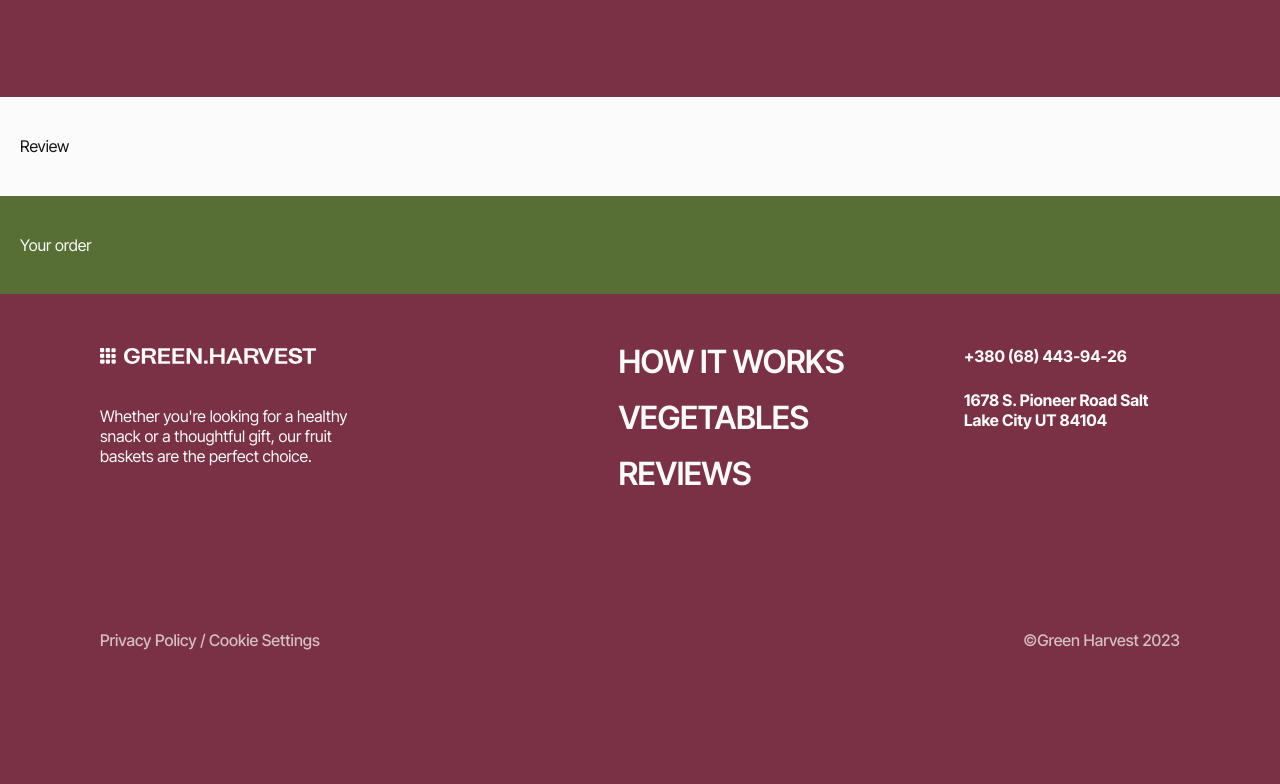
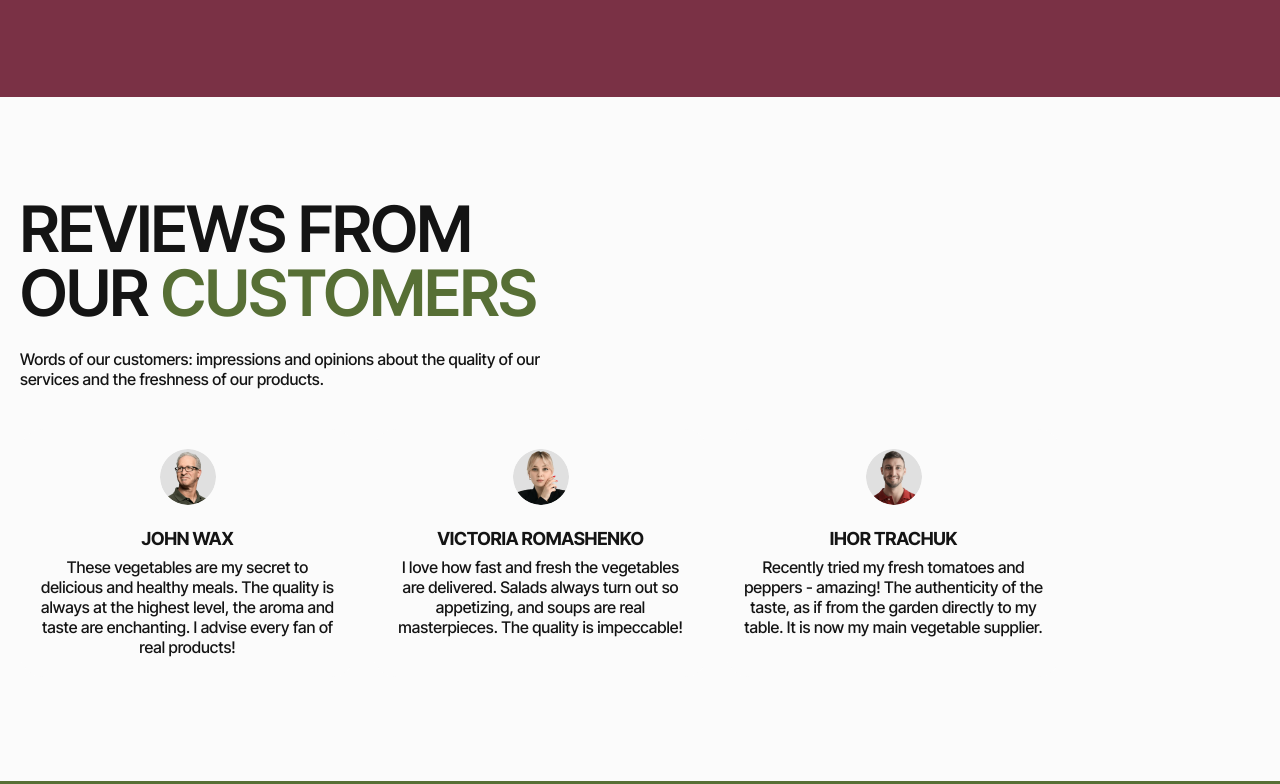
Before and after one commit to aylin1080p/greenharvest, a website built with Vite: page index.html in a window 1280 px wide. Shown: the part 2475-3259 px from the top of the page. Before the commit the page ends 3193 px from the top, so only its background shows below. Built offline with nearby package versions, Linux system fonts and the light colour scheme.

Commit message:
pelda-reviews

```diff
--- a/css/mobile.css
+++ b/css/mobile.css
@@ -1,3 +1,26 @@
+
+ /* Reviews */
+ .review-grid {
+   margin-top: 40px;
+   display: flex;
+   overflow-x: auto;
+   scroll-snap-type: x mandatory;
+   grid-template-columns: none;
+   gap: 18px;
+   padding-bottom: 4px;
+   scrollbar-width: thin;
+ }
+
+ .review-card {
+   width: min(335px, calc(100vw - 40px));
+   flex: 0 0 min(335px, calc(100vw - 40px));
+   min-height: 228px;
+   padding: 20px 16px;
+   scroll-snap-align: start;
+ }
+
+
+
 @media (max-width: 767px) {
   .container {
     width: 100%;
--- a/css/review.css
+++ b/css/review.css
@@ -1,4 +1,63 @@
-.review {
+/* Reviews */
+.reviews {
+  padding: 100px 0;
+}
+
+.reviews .section-head {
+  max-width: 553px;
+}
+
+.reviews .section-head h2 span {
+  color: var(--green);
+}
+
+.review-grid {
+  margin: 52px 0 0;
+  padding: 0;
+  list-style: none;
+  display: grid;
+  grid-template-columns: repeat(3, 344px);
+  gap: 24px;
+}
+
+.review-card {
+  width: 344px;
+  min-height: 248px;
+  border-radius: 24px;
+  border: 1px solid var(--blush);
   background: var(--white);
+  display: flex;
+  flex-direction: column;
+  align-items: center;
+  padding: 20px;
+  transition: border-color 0.2s ease, box-shadow 0.2s ease;
+}
+
+.review-card img {
+  width: 56px;
+  height: 56px;
+  border-radius: 50%;
+}
+
+.review-card h3 {
+  margin: 24px 0 8px;
   color: var(--black);
+  text-transform: uppercase;
+  font-size: 18px;
+  line-height: 20px;
+  letter-spacing: -0.27px;
 }
+
+.review-card p {
+  margin: 0;
+  color: var(--gray);
+  text-align: center;
+  font-size: 16px;
+  line-height: 20px;
+  font-weight: 500;
+}
+
+.review-card:hover {
+  border-color: var(--chianti);
+  box-shadow: 0 8px 18px rgba(20, 20, 20, 0.08);
+}
--- a/css/tablet.css
+++ b/css/tablet.css
@@ -1,3 +1,28 @@
+/* Reviews */
+.reviews {
+  padding: 100px 0;
+}
+
+.review-grid {
+  display: flex;
+  overflow-x: auto;
+  scroll-snap-type: x mandatory;
+  grid-template-columns: none;
+  gap: 24px;
+  padding-bottom: 4px;
+  scrollbar-width: thin;
+  margin-left: 0;
+  margin-right: 0;
+}
+
+.review-card {
+  width: 340px;
+  flex: 0 0 340px;
+  min-height: 248px;
+  scroll-snap-align: start;
+}
+
+
 @media (max-width: 1279px) and (min-width: 768px) {
   .container {
     width: 100%;
--- a/partials/review.html
+++ b/partials/review.html
@@ -1 +1,39 @@
-<section class="review section"><div class="container">Review</div></section>
+      <!-- Reviews -->
+      <section class="reviews section-white" id="reviews">
+        <div class="container">
+          <div class="section-head">
+            <h2 class="heading-lg">Reviews from our <span>customers</span></h2>
+            <p class="body-lg">
+              Words of our customers: impressions and opinions about the quality of our services and the freshness of our
+              products.
+            </p>
+          </div>
+
+          <ul class="review-grid" role="list">
+            <li class="review-card">
+              <img src="./img/images/img-1.png" alt="John Wax" loading="lazy" decoding="async" />
+              <h3>John Wax</h3>
+              <p>
+                These vegetables are my secret to delicious and healthy meals. The quality is always at the highest
+                level, the aroma and taste are enchanting. I advise every fan of real products!
+              </p>
+            </li>
+            <li class="review-card">
+              <img src="./img/images/img-2.png" alt="Victoria Romashenko" loading="lazy" decoding="async" />
+              <h3>Victoria Romashenko</h3>
+              <p>
+                I love how fast and fresh the vegetables are delivered. Salads always turn out so appetizing, and soups
+                are real masterpieces. The quality is impeccable!
+              </p>
+            </li>
+            <li class="review-card">
+              <img src="./img/images/img-3.png" alt="Ihor Trachuk" loading="lazy" decoding="async" />
+              <h3>Ihor Trachuk</h3>
+              <p>
+                Recently tried my fresh tomatoes and peppers - amazing! The authenticity of the taste, as if from the
+                garden directly to my table. It is now my main vegetable supplier.
+              </p>
+            </li>
+          </ul>
+        </div>
+      </section>
```
